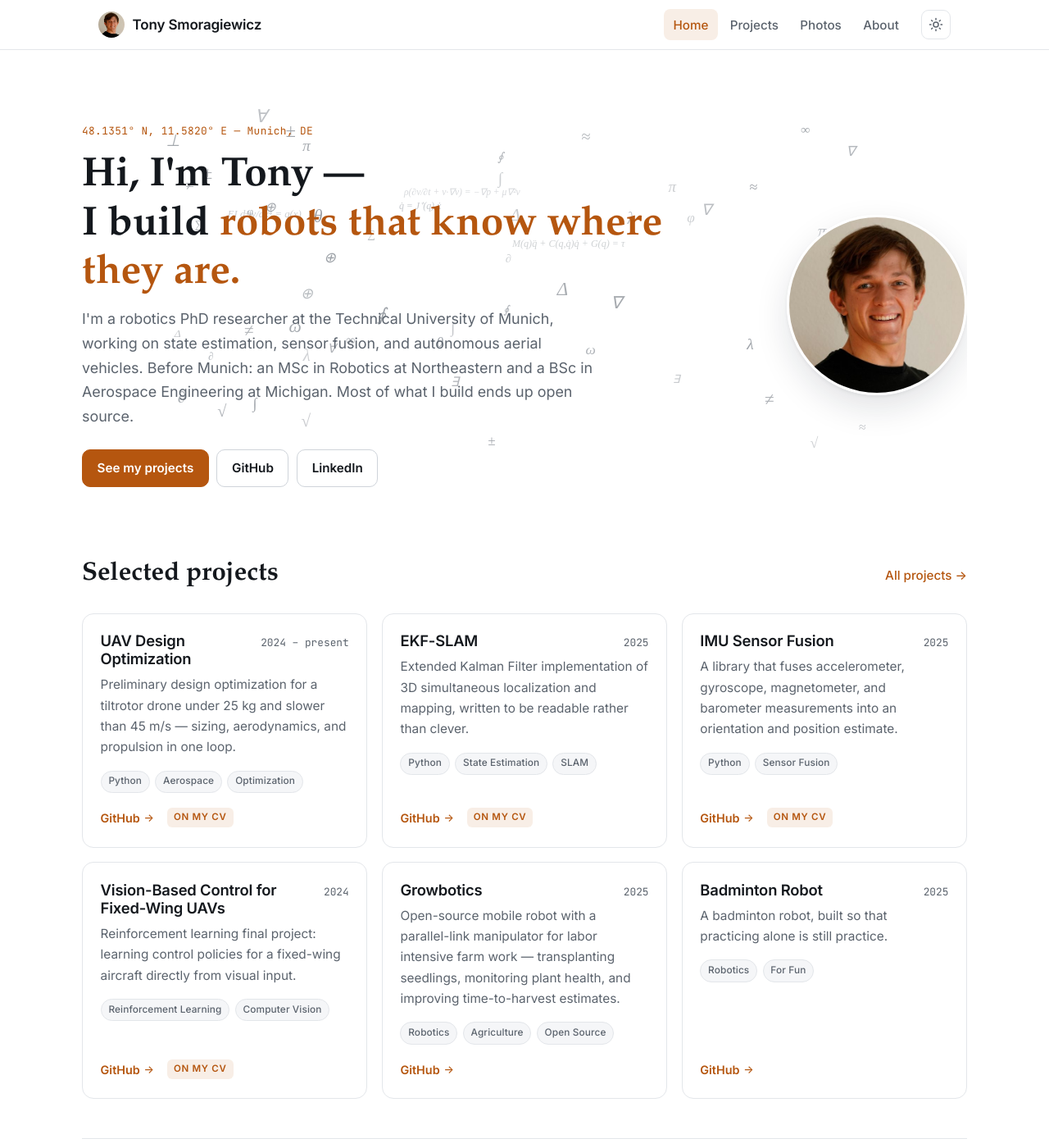
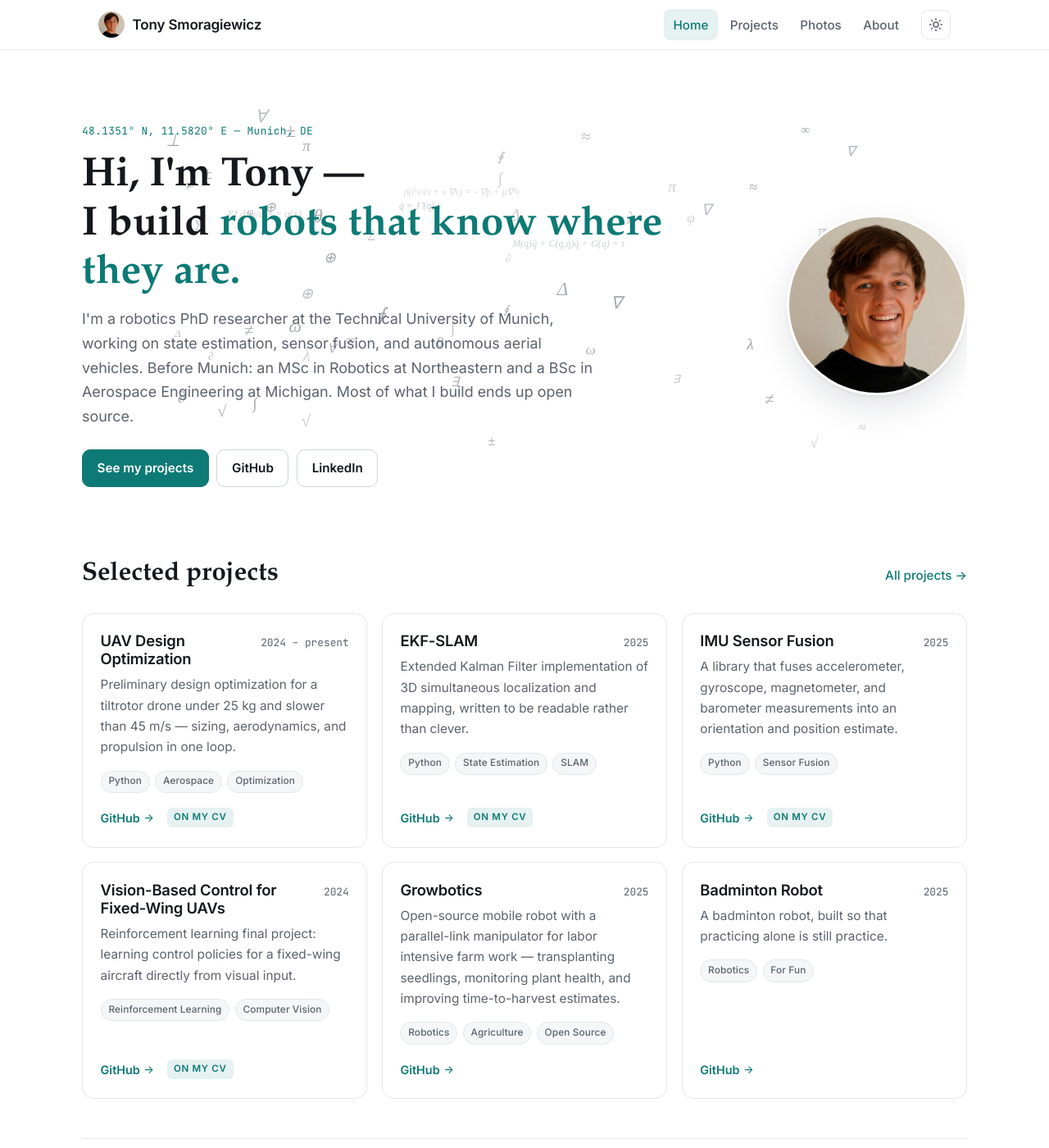
Before and after one commit to Tsmorz/Tsmorz.github.io, a Jekyll site: the page built from index.html, in a window 1280 px wide and 1400 px high. Shown: the whole window at 82% size. Built offline with Jekyll 4.4.1, drawn with Linux system fonts in a browser that asks for light colours; some web fonts are replaced.

Commit message:
Swap accent from amber to teal — amber-on-near-black read as Pornhub's palette
Verified contrast again: 5.18:1 light (#0d7a75 on white), 10.0:1 dark
(#3ecfc4 on #0b0f14) — both comfortably clear 4.5:1 text contrast.

Co-Authored-By: Claude Sonnet 5 <noreply@anthropic.com>

```diff
--- a/assets/css/main.css
+++ b/assets/css/main.css
@@ -9,8 +9,8 @@
   --border-strong: #cfd4da;
   --text: #14181d;
   --text-muted: #5b636d;
-  --accent: #b5560f;
-  --accent-soft: rgba(181, 86, 15, 0.10);
+  --accent: #0d7a75;
+  --accent-soft: rgba(13, 122, 117, 0.10);
   --shadow: 0 1px 2px rgba(16, 24, 40, .04), 0 8px 24px rgba(16, 24, 40, .06);
   --shadow-lift: 0 2px 4px rgba(16, 24, 40, .06), 0 16px 40px rgba(16, 24, 40, .12);
   --radius: 14px;
@@ -29,8 +29,8 @@
     --border-strong: #33404f;
     --text: #e7ecf3;
     --text-muted: #9aa6b4;
-    --accent: #f0a445;
-    --accent-soft: rgba(240, 164, 69, 0.14);
+    --accent: #3ecfc4;
+    --accent-soft: rgba(62, 207, 196, 0.14);
     --shadow: 0 1px 2px rgba(0, 0, 0, .4), 0 8px 24px rgba(0, 0, 0, .35);
     --shadow-lift: 0 2px 4px rgba(0, 0, 0, .45), 0 16px 40px rgba(0, 0, 0, .5);
   }
@@ -44,8 +44,8 @@
   --border-strong: #33404f;
   --text: #e7ecf3;
   --text-muted: #9aa6b4;
-  --accent: #f0a445;
-  --accent-soft: rgba(240, 164, 69, 0.14);
+  --accent: #3ecfc4;
+  --accent-soft: rgba(62, 207, 196, 0.14);
   --shadow: 0 1px 2px rgba(0, 0, 0, .4), 0 8px 24px rgba(0, 0, 0, .35);
   --shadow-lift: 0 2px 4px rgba(0, 0, 0, .45), 0 16px 40px rgba(0, 0, 0, .5);
 }
```
